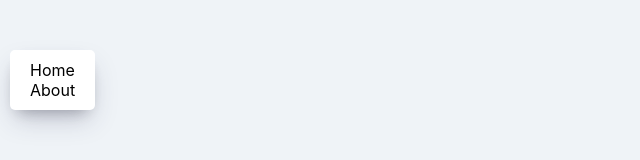
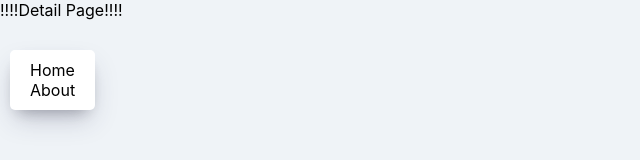
Before and after one commit to maybeb50/movie_app_clone_2020, a React (Create React App) app: page /#/movie-detail in a window 1280 px wide. Shown: the top 160 px of the page, without its empty margins (0-640 px from the left). Built offline with nearby package versions, Linux system fonts and the light colour scheme.

Commit message:
Detail Components 새엇ㅇ

```diff
--- a/src/App.js
+++ b/src/App.js
@@ -4,6 +4,7 @@ import { HashRouter, Route } from 'react-router-dom';
 import About from './routes/About';
 import Home from './routes/Home';
 import Navigation from './components/Navigation';
+import Detail from './routes/Detail';
 
 class App extends Component {
   render() {
@@ -12,6 +13,7 @@ class App extends Component {
         <Navigation />
         <Route path="/" exact={true} component={Home} />
         <Route path="/About" component={About} />
+        <Route path="/movie-detail" component={Detail} />
       </HashRouter>
     );
   }
--- a/src/components/Movie.js
+++ b/src/components/Movie.js
@@ -27,7 +27,7 @@ function Movie({ title, year, summary, poster, genres }) {
                     </ul>
                     <p className="movie__summary">
                         {
-                        summary.slice(0, 180)
+                            summary.slice(0, 180)
                         }
                         ...
                     </p>
--- /dev/null
+++ b/src/routes/Detail.js
@@ -0,0 +1,8 @@
+import React from 'react';
+
+function Detail(props) {
+    console.log(props);
+    return <span>!!!!Detail Page!!!!</span>;
+}
+
+export default Detail;
```
Also changed, not shown: src/components/Navigation.js (line endings or trailing spaces).
